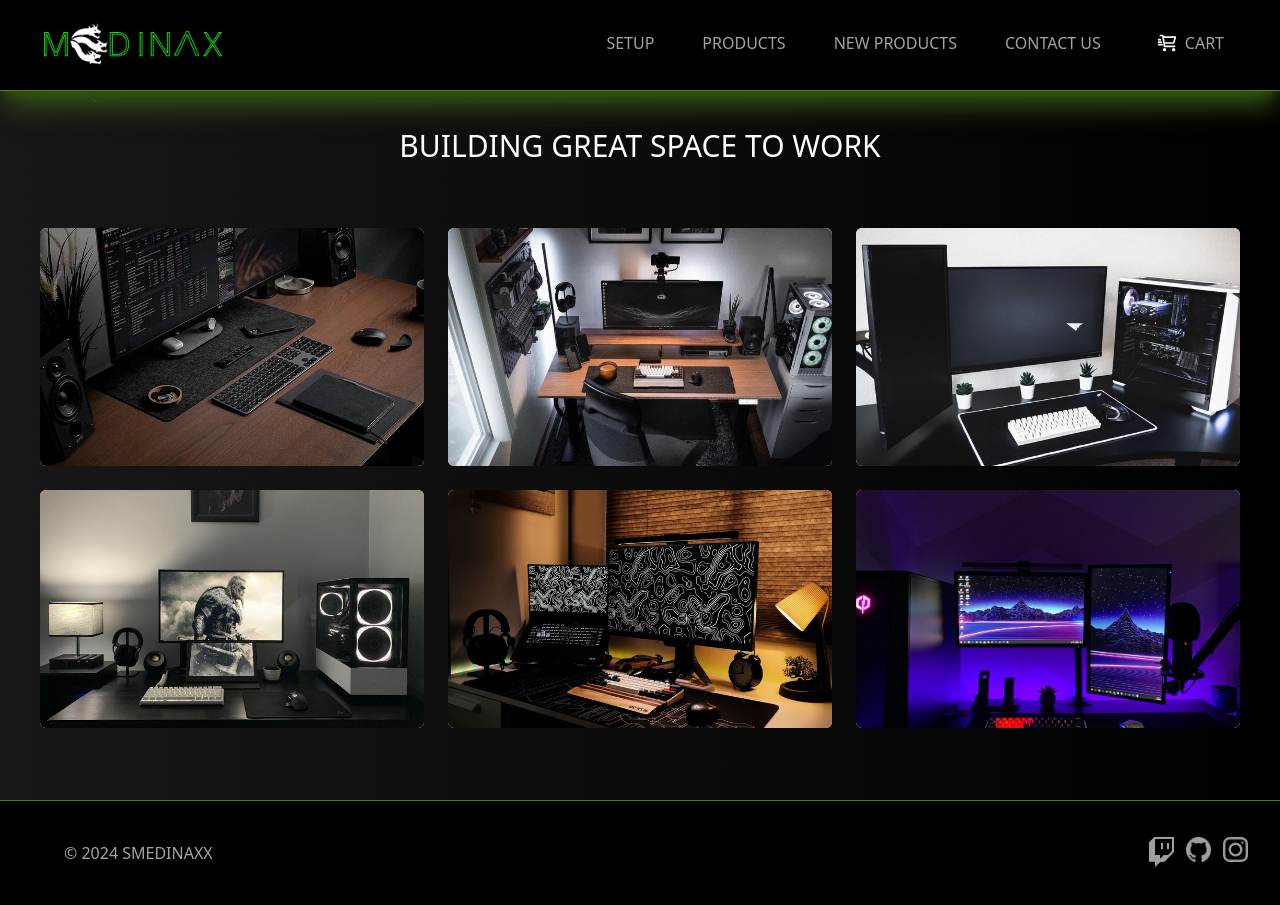
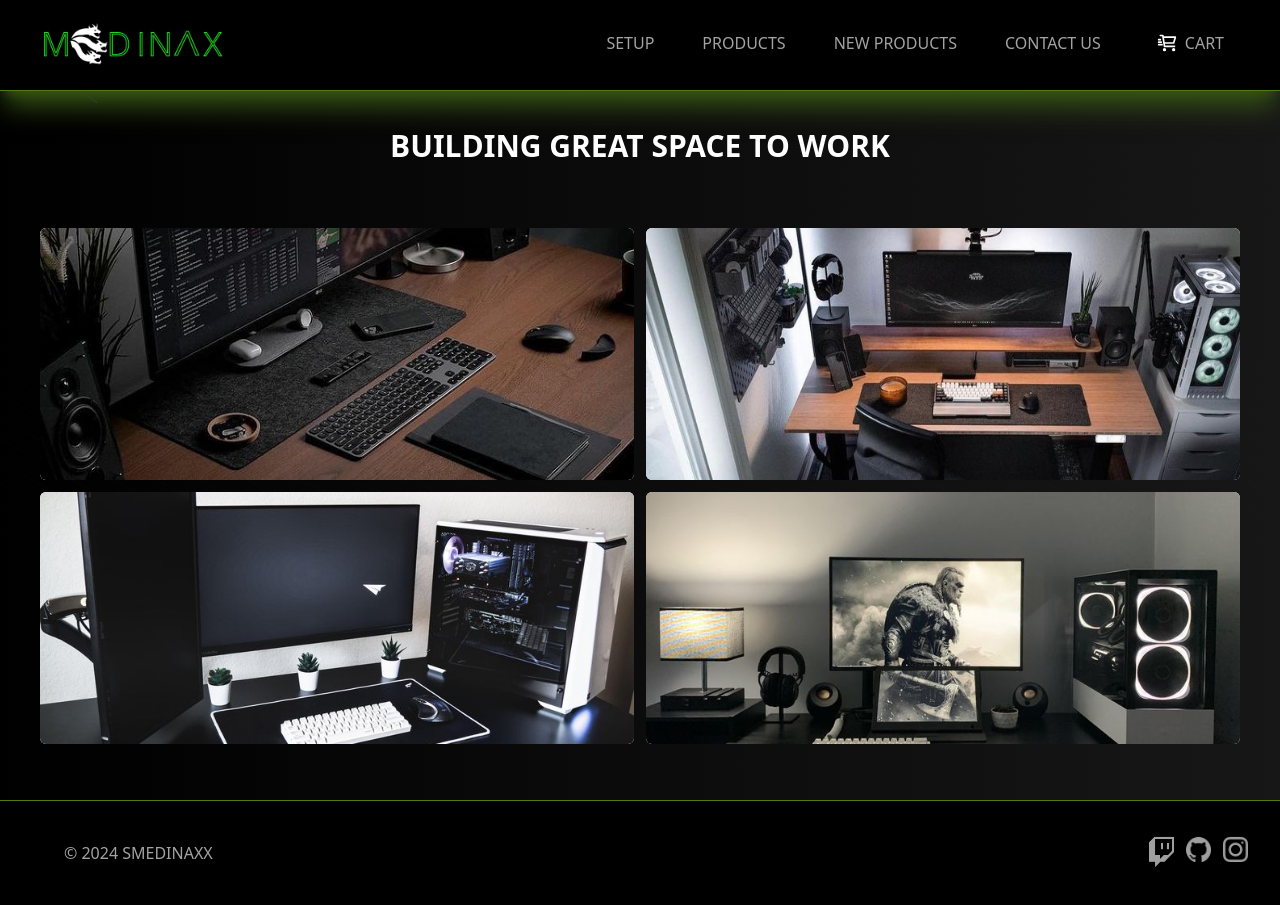
Before and after one commit to smedinaxx/proyectNext, a Next.js app: page /setupconfig in a window 1280 px wide. Built offline with nearby package versions, Linux system fonts and the light colour scheme.

Commit message:
working on setupconfig page

```diff
--- a/components/ui/layout-grid.tsx
+++ b/components/ui/layout-grid.tsx
@@ -26,7 +26,7 @@ export const LayoutGrid = ({ cards }: { cards: Card[] }) => {
   };
 
   return (
-    <div className="w-full h-full py-2 px-8 lg:p-10 grid grid-cols-1 md:grid-cols-3  max-w-7xl mx-auto gap-6 relative">
+    <div className="w-full h-full py-2 px-8 lg:p-10 grid grid-cols-1 sm:grid-cols-2 md:grid-cols-2 max-w-7xl mx-auto gap-3 relative">
       {cards.map((card, i) => (
         <div key={i} className={cn(card.className, "")}>
           <motion.div
--- a/pages/setupconfig.js
+++ b/pages/setupconfig.js
@@ -3,13 +3,14 @@ import React, { useState, useRef, useEffect } from "react";
 import { LayoutGrid } from "../components/ui/layout-grid";
 import Layout from "../components/Layout";
 import {BackgroundBeams} from "../components/ui/BackgroundBeams"
+import Image from "next/image";
 
 export default function LayoutGridDemo() {
   return (
     <Layout>
       <BackgroundBeams></BackgroundBeams>
-      <div className="h-screen pt-24 pb-8 sm:pt-32 w-full bg-gradient-to-r from-neutral-900 to-black flex flex-col justify-center items-center">
-        <h1 className="text-white text-lg sm:text-3xl pb-6">BUILDING GREAT SPACE TO WORK</h1>
+      <div className="h-screen pt-24 pb-4 sm:pt-32 w-full bg-gradient-to-r from-black to-neutral-900 flex flex-col justify-center items-center">
+        <h1 className="font-bold text-white text-xl sm:text-3xl pb-6">BUILDING GREAT SPACE TO WORK</h1>
         <LayoutGrid cards={cards} />
       </div>
     </Layout>
@@ -113,43 +114,25 @@ const cards = [
   {
     id: 1,
     content: <SkeletonOne />,
-    className: "col-span-1 md:col-span-1",
-    thumbnail:
-      "/layoutgrid/minimal.jpg",
+    className: "col-span-1 ",
+    thumbnail:"/layoutgrid/minimal.jpg",
   },
   {
     id: 2,
     content: <SkeletonTwo />,
     className: "col-span-1",
-    thumbnail:
-      "/layoutgrid/modern.jpg",
+    thumbnail:"/layoutgrid/modern.jpg",
   },
   {
     id: 3,
     content: <SkeletonThree />,
     className: "col-span-1",
-    thumbnail:
-      "/layoutgrid/modern2.jpg",
+    thumbnail:"/layoutgrid/modern2.jpg",
   },
   {
     id: 4,
     content: <SkeletonFour />,
-    className: "col-span-1 md:col-span-1",
-    thumbnail:
-      "/layoutgrid/nice.jpg",
-  },
-  {
-    id: 5,
-    content: <SkeletonFive />,
-    className: "col-span-1 md:col-span-1",
-    thumbnail:
-    "/layoutgrid/setup1.jpg",
-  },
-  {
-    id: 6,
-    content: <SkeletonSix/>,
-    className: "col-span-1 md:col-span-1",
-    thumbnail:
-    "/layoutgrid/setup3.jpg",
+    className: "col-span-1",
+    thumbnail:"/layoutgrid/nice.jpg",
   },
 ];
```
Also changed, not shown: public/layoutgrid/x2.webp (added).
